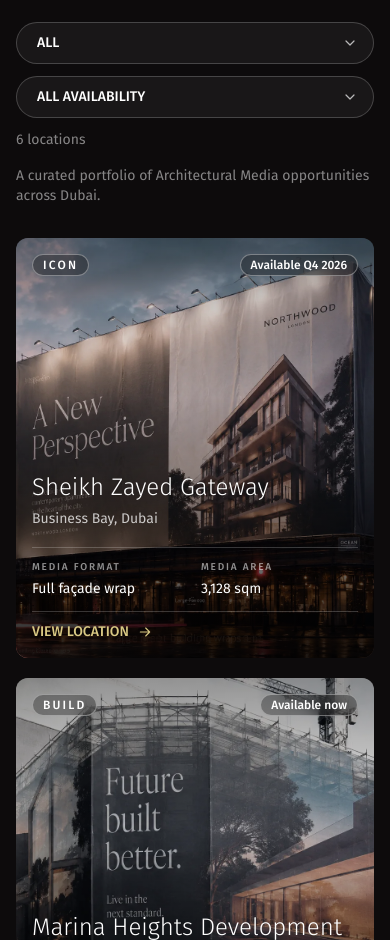
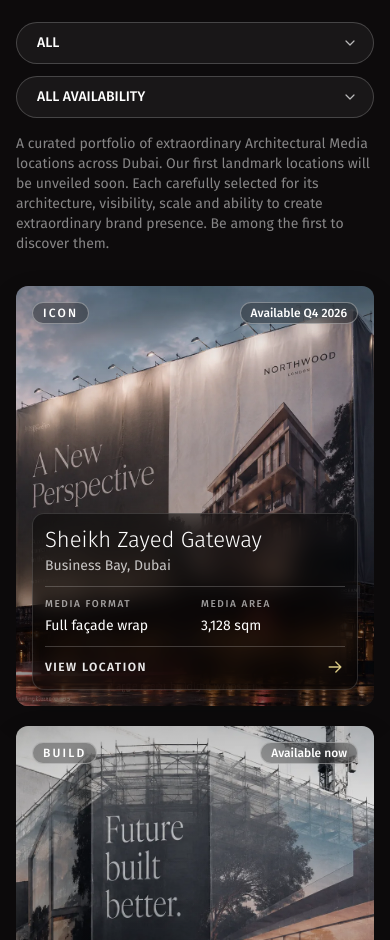
Before and after one commit to ashrafulhaqueakash/apex-next, a Next.js app: page /locations in a window 390 px wide. Shown: the part 1060-2000 px from the top of the page. Built offline with nearby package versions, Linux system fonts and the light colour scheme.

Commit message:
updated home page location card

```diff
--- a/app/locations/page.jsx
+++ b/app/locations/page.jsx
@@ -42,7 +42,7 @@ export default function LocationsPage() {
         <div className="mx-auto flex max-w-[1168px] flex-col gap-8 lg:gap-12">
           <Reveal className="flex flex-col items-start gap-4">
             <span className="inline-flex w-fit items-center rounded-full border border-white/20 bg-white/[0.07] px-3 py-1 font-sans text-[11px] font-medium uppercase leading-4 tracking-[0.2em] text-white/80">
-              Portfolio
+              LOCATIONS REVEALING SOON
             </span>
             <h2 className="font-display text-[28px] font-light leading-9 text-white lg:text-[40px] lg:leading-[48px]">
               FIND THE RIGHT LANDMARK.
@@ -53,7 +53,7 @@ export default function LocationsPage() {
             <div className="flex w-full flex-col gap-3 pt-2 sm:flex-row sm:flex-wrap sm:items-center">
               <GroupFilter active={group} onChange={setGroup} />
               <AvailabilityFilter active={availability} onChange={setAvailability} />
-              <p className="font-sans text-sm leading-5 text-white/50 sm:ml-auto">
+              <p className="font-sans text-sm leading-5 text-white/50 sm:ml-auto hidden sm:block">
                 {filtered.length} {filtered.length === 1 ? "location" : "locations"}
               </p>
             </div>
--- a/components/LocationCard.jsx
+++ b/components/LocationCard.jsx
@@ -4,12 +4,59 @@ import { OutlineBadge, SolidBadge } from "@/components/ui/Badge";
 import { ArrowRightIcon } from "@/components/ui/Icons";
 import { locationGroups } from "@/lib/locations";
 
-function LocationCard({ location }) {
+function LocationCard({ location, imageFirst }) {
+  const badges = (
+    <div className="flex items-start justify-between gap-3">
+      <OutlineBadge>{locationGroups[location.group]?.name}</OutlineBadge>
+      <SolidBadge>{location.status}</SolidBadge>
+    </div>
+  );
+
+  const details = (
+    <div className={`flex flex-col gap-2.5 ${imageFirst ? "bg-[#171515] px-4 py-3.5 lg:gap-3 lg:px-5 lg:py-4" : "rounded-xl border border-white/15 bg-black/45 p-3 shadow-lg backdrop-blur-md lg:gap-3 lg:p-4"}`}>
+      <div className="flex flex-col gap-0.5">
+        <h3 className="font-display text-[22px] font-light leading-7 text-white lg:text-[28px] lg:leading-8">{location.name}</h3>
+        <p className="font-sans text-sm leading-5 text-white/75">{location.district}, {location.city}</p>
+      </div>
+      <dl className={`grid grid-cols-2 gap-3 py-2.5 lg:py-3 ${imageFirst ? "border-y border-white/15" : "border-y border-white/20"}`}>
+        <div className="flex min-w-0 flex-col gap-1">
+          <dt className="font-sans text-[10px] font-medium uppercase tracking-[0.16em] text-white/60">Media format</dt>
+          <dd className="break-words font-sans text-sm leading-5 text-white">{location.specs.find(([label]) => label === "Format")?.[1]}</dd>
+        </div>
+        <div className="flex min-w-0 flex-col gap-1">
+          <dt className="font-sans text-[10px] font-medium uppercase tracking-[0.16em] text-white/60">Media area</dt>
+          <dd className="font-sans text-sm leading-5 text-white">{location.specs.find(([label]) => label === "Media area")?.[1]}</dd>
+        </div>
+      </dl>
+      <span className="flex items-center justify-between font-sans text-xs font-semibold tracking-[0.12em] text-white/90">
+        VIEW LOCATION
+        <ArrowRightIcon className="h-5 w-5 text-gold transition-transform duration-300 group-hover:translate-x-1" />
+      </span>
+    </div>
+  );
+
   return (
     <Link
       href={`/locations/${location.slug}`}
-      className="group relative block h-[420px] overflow-hidden rounded-xl lg:h-[520px]"
+      className={`group relative overflow-hidden rounded-xl bg-ink shadow-[0_12px_32px_rgba(0,0,0,0.12)] outline-none focus-visible:ring-2 focus-visible:ring-gold focus-visible:ring-offset-4 ${
+        imageFirst ? "flex h-[480px] flex-col lg:h-[520px]" : "block h-[420px] lg:h-[520px]"
+      }`}
     >
+      {imageFirst ? (
+        <>
+          <div className="relative min-h-0 flex-[1.2] overflow-hidden">
+            <img
+              src={location.hero}
+              alt={location.name}
+              className="absolute inset-0 h-full w-full object-cover transition-transform duration-700 ease-[cubic-bezier(0.22,1,0.36,1)] group-hover:scale-[1.04]"
+            />
+            <div className="absolute inset-0 bg-gradient-to-b from-black/20 via-transparent to-black/10" />
+            <div className="absolute inset-x-0 top-0 p-4 lg:p-5">{badges}</div>
+          </div>
+          {details}
+        </>
+      ) : (
+        <>
           <img
             src={location.hero}
             alt={location.name}
@@ -17,42 +64,24 @@ function LocationCard({ location }) {
           />
           <div
             className="absolute inset-0"
-        style={{ background: "linear-gradient(180deg, rgba(0,0,0,0.35) 0%, rgba(0,0,0,0) 38%, rgba(0,0,0,0.88) 100%)" }}
+            style={{ background: "linear-gradient(180deg, rgba(0,0,0,0.16) 0%, rgba(0,0,0,0) 28%, rgba(0,0,0,0.05) 48%, rgba(0,0,0,0.48) 100%)" }}
           />
           <div className="relative flex h-full flex-col justify-between p-4 lg:p-5">
-        <div className="flex items-start justify-between gap-3">
-          <OutlineBadge>{locationGroups[location.group]?.name}</OutlineBadge>
-          <SolidBadge>{location.status}</SolidBadge>
+            {badges}
+            {details}
           </div>
-        <div className="flex flex-col gap-1.5">
-          <h3 className="font-display text-2xl font-light leading-8 text-white lg:text-[28px]">{location.name}</h3>
-          <p className="font-sans text-sm leading-5 text-white/75">{location.district}, {location.city}</p>
-          <dl className="mt-3 grid grid-cols-2 gap-3 border-y border-white/20 py-3">
-            <div className="flex flex-col gap-1">
-              <dt className="font-sans text-[10px] font-medium uppercase tracking-[0.18em] text-white/55">Media format</dt>
-              <dd className="font-sans text-sm leading-5 text-white">{location.specs.find(([label]) => label === "Format")?.[1]}</dd>
-            </div>
-            <div className="flex flex-col gap-1">
-              <dt className="font-sans text-[10px] font-medium uppercase tracking-[0.18em] text-white/55">Media area</dt>
-              <dd className="font-sans text-sm leading-5 text-white">{location.specs.find(([label]) => label === "Media area")?.[1]}</dd>
-            </div>
-          </dl>
-          <span className="mt-1 flex items-center gap-2 font-sans text-sm font-medium text-gold">
-            VIEW LOCATION
-            <ArrowRightIcon className="h-4 w-4 transition-transform duration-300 group-hover:translate-x-1" />
-          </span>
-        </div>
-      </div>
+        </>
+      )}
     </Link>
   );
 }
 
-export function LocationGrid({ locations, className = "" }) {
+export function LocationGrid({ locations, className = "", imageFirst = false }) {
   return (
     <StaggerGroup className={`grid grid-cols-1 gap-5 lg:grid-cols-3 lg:gap-6 ${className}`} amount={0.1}>
       {locations.map((location) => (
         <StaggerItem key={location.slug}>
-          <LocationCard location={location} />
+          <LocationCard location={location} imageFirst={imageFirst} />
         </StaggerItem>
       ))}
     </StaggerGroup>
--- a/components/ProductGroups.jsx
+++ b/components/ProductGroups.jsx
@@ -1,6 +1,7 @@
 import { Reveal, StaggerGroup, StaggerItem } from "@/components/ui/Reveal";
 import { Eyebrow } from "@/components/ui/Badge";
 import { CTAButton } from "@/components/ui/Button";
+import { ArrowRightIcon } from "@/components/ui/Icons";
 
 const HOME_GROUP_CARDS = [
   {
@@ -52,7 +53,60 @@ const DETAILED_GROUP_CARDS = [
 
 const ROUNDED_TOP = "rounded-t-[32px] lg:rounded-t-[40px]";
 
-function GroupCard({ id, name, cta, headline, body, surfaces, image }) {
+function GroupCard({ id, name, cta, headline, body, surfaces, image, imageFirst, index }) {
+  if (imageFirst) {
+    return (
+      <div
+        id={id}
+        className="group flex h-full flex-col overflow-hidden rounded-2xl border border-[#e5e0d8] bg-[#fbfaf8] shadow-[0_8px_28px_rgba(13,11,12,0.07)] transition-[transform,box-shadow] duration-300 hover:-translate-y-1 hover:shadow-[0_16px_36px_rgba(13,11,12,0.14)]"
+      >
+        <div className="relative aspect-[16/10] w-full shrink-0 overflow-hidden bg-coal">
+          <img
+            src={image}
+            alt=""
+            className="h-full w-full object-cover transition-transform duration-700 ease-[cubic-bezier(0.22,1,0.36,1)] group-hover:scale-[1.02]"
+          />
+          <div className="absolute inset-x-0 bottom-0 h-20 bg-gradient-to-t from-black/20 to-transparent" />
+        </div>
+        <div className="flex flex-1 flex-col p-5 lg:p-6">
+          <div className="flex items-center justify-between border-b border-[#e5e0d8] pb-3">
+            <span className="inline-flex items-center gap-2 rounded-full bg-[#f5e9e7] px-3 py-1.5 font-sans text-[10px] font-semibold uppercase tracking-[0.16em] text-brand">
+              <span className="h-1.5 w-1.5 rounded-full bg-brand" />
+              {name}
+            </span>
+            <span className="rounded-full bg-[#f0ede7] px-2.5 py-1 font-sans text-[10px] font-medium tabular-nums tracking-[0.12em] text-coal/60">
+              0{index + 1}<span className="px-1 text-coal/30">/</span>03
+            </span>
+          </div>
+          <div className="flex flex-1 flex-col gap-3 pt-4">
+            <h3 className="min-h-[3rem] font-display text-lg font-normal leading-6 text-ink lg:text-xl lg:leading-7">{headline}</h3>
+            <p className="font-sans text-sm leading-[21px] text-coal/70">{body}</p>
+            <div className="border-t border-[#e5e0d8] pt-3">
+              <p className="mb-2 font-sans text-[9px] font-semibold uppercase tracking-[0.18em] text-coal/45">Available surfaces</p>
+              <div className="flex flex-wrap gap-1.5">
+                {surfaces.map((surface) => (
+                  <span
+                    key={surface}
+                    className="rounded-full border border-[#e8e2d9] bg-white px-2.5 py-1 font-sans text-[10px] leading-4 text-coal/70 shadow-[0_1px_2px_rgba(13,11,12,0.04)]"
+                  >
+                    {surface}
+                  </span>
+                ))}
+              </div>
+            </div>
+          </div>
+          <CTAButton
+            href={`/what-we-do#${id}`}
+            className="mt-5 flex w-full items-center justify-between !rounded-lg !border-transparent !px-4 !py-3 !text-xs !font-semibold tracking-[0.12em] shadow-[0_5px_14px_rgba(102,9,9,0.2)]"
+          >
+            {cta}
+            <ArrowRightIcon className="h-4 w-4 text-white transition-transform duration-300 group-hover:translate-x-1" />
+          </CTAButton>
+        </div>
+      </div>
+    );
+  }
+
   return (
     <div id={id} className="group relative h-[360px] overflow-hidden rounded-xl lg:h-[460px]">
       <img
@@ -126,9 +180,9 @@ export function ProductGroups({
           )}
         </Reveal>
         <StaggerGroup className="grid grid-cols-1 gap-5 lg:grid-cols-3 lg:gap-6">
-          {groupCards.map((card) => (
+          {groupCards.map((card, index) => (
             <StaggerItem key={card.id}>
-              <GroupCard {...card} />
+              <GroupCard {...card} imageFirst={variant === "home"} index={index} />
             </StaggerItem>
           ))}
         </StaggerGroup>
--- a/components/home/LocationsSection.jsx
+++ b/components/home/LocationsSection.jsx
@@ -22,7 +22,7 @@ export function LocationsSection() {
           </div>
         </Reveal>
 
-        <LocationGrid locations={locations.slice(0, 3)} />
+        <LocationGrid locations={locations.slice(0, 3)} imageFirst />
 
         <Reveal className="flex justify-center">
           <CTAButton href="/locations" className="!px-8">
--- a/components/locations/Filters.jsx
+++ b/components/locations/Filters.jsx
@@ -3,7 +3,7 @@
 import { locationGroups, availabilityFilters } from "@/lib/locations";
 
 const GROUP_OPTIONS = [
-  { id: "all", name: "ALL", blurb: "A curated portfolio of Architectural Media opportunities across Dubai." },
+  { id: "all", name: "ALL", blurb: "A curated portfolio of extraordinary Architectural Media locations across Dubai. Our first landmark locations will be unveiled soon. Each carefully selected for its architecture, visibility, scale and ability to create extraordinary brand presence. Be among the first to discover them." },
   ...Object.entries(locationGroups).map(([id, group]) => ({ id, ...group })),
 ];
 
```
Lines whose indentation alone changed are shown as unchanged.
